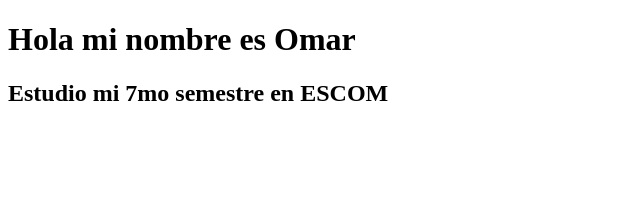
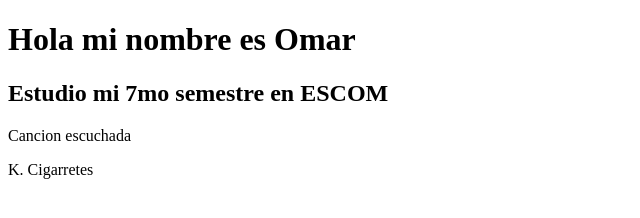
Before and after one commit to OmarRamG/ProyectGit, a plain HTML site: page index.html in a window 1280 px wide. Shown: the whole page, without its empty margins (0-640 px from the left). Drawn offline with Linux system fonts and the light colour scheme.

Commit message:
Se añadio un titulo de cancion

```diff
--- a/index.html
+++ b/index.html
@@ -9,6 +9,8 @@
         <main>
             <h1>Hola mi nombre es Omar</h1>
             <h2>Estudio mi 7mo semestre en ESCOM</h2>
+            <p>Cancion escuchada</p>
+            <p>K. Cigarretes</p>
         </main>
     </body>
 </html>
```
